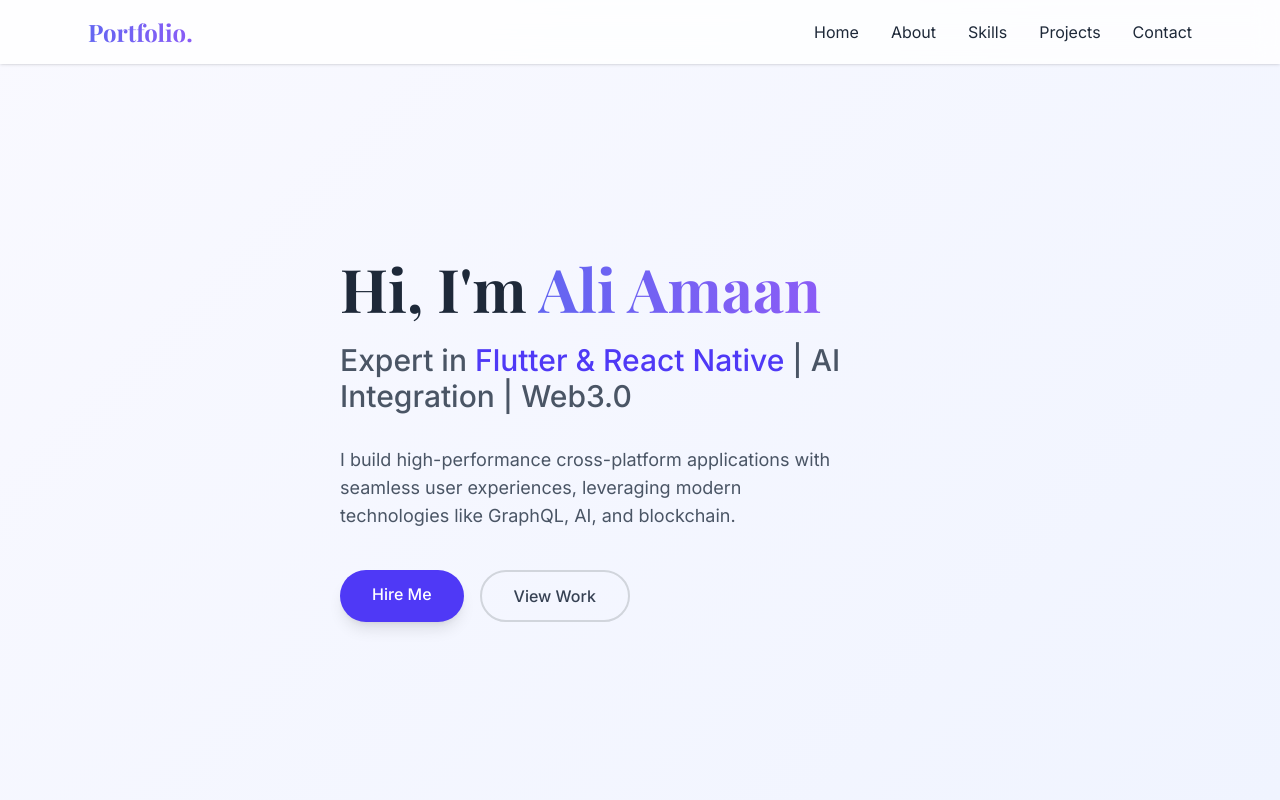
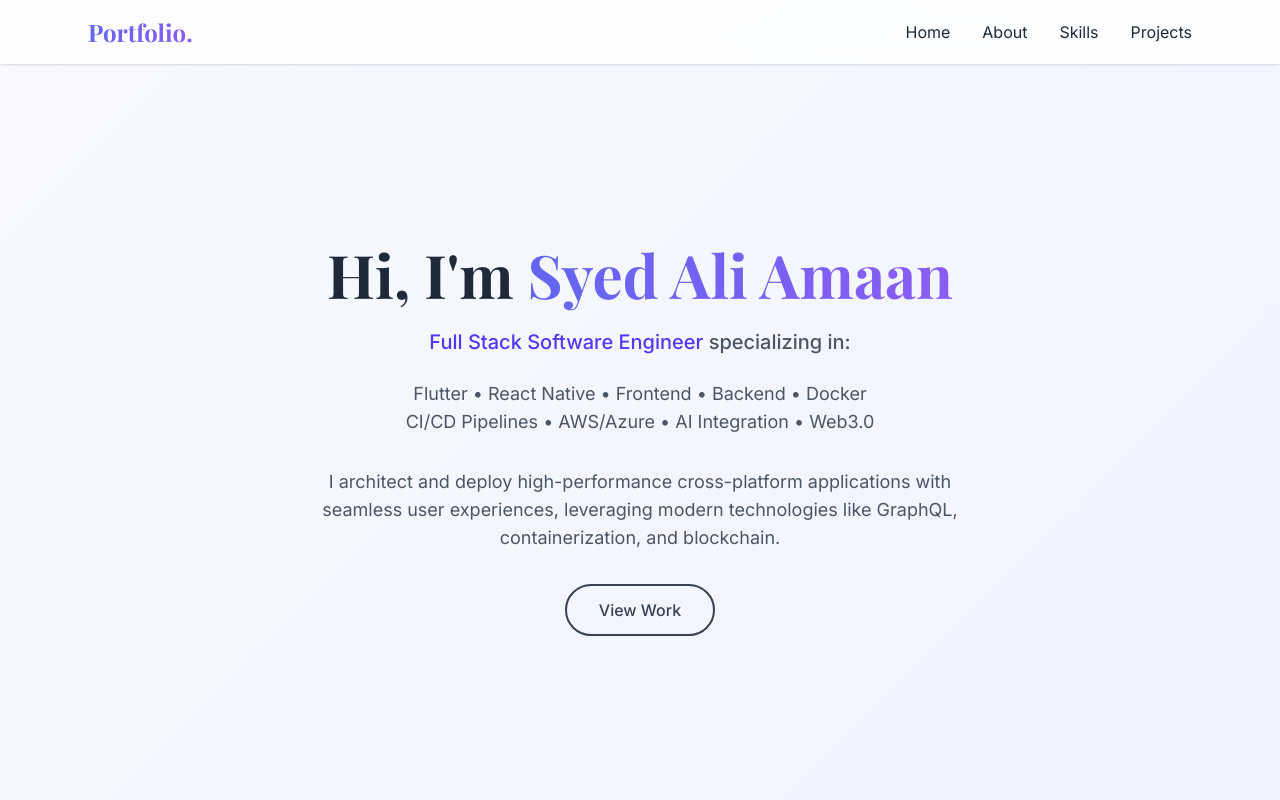
Before and after one commit to aliamaan126/portfolio, a website: page index.html in a window 1280 px wide. Shown: the top 800 px of the page. Drawn offline with nearby package versions, Linux system fonts and the light colour scheme.

Commit message:
updates on view

```diff
--- a/index.html
+++ b/index.html
@@ -4,7 +4,7 @@
 <head>
   <meta charset="UTF-8">
   <meta name="viewport" content="width=device-width, initial-scale=1.0">
-  <title>Modern Portfolio | Flutter & React Native Expert</title>
+  <title>Portfolio | Syed Ali Amaan</title>
   <link href="https://cdnjs.cloudflare.com/ajax/libs/font-awesome/6.4.0/css/all.min.css" rel="stylesheet">
   <link rel="stylesheet" href="./output.css">
   <style>
@@ -78,7 +78,7 @@
         <a href="#about" class="hover:text-indigo-600 transition">About</a>
         <a href="#skills" class="hover:text-indigo-600 transition">Skills</a>
         <a href="#projects" class="hover:text-indigo-600 transition">Projects</a>
-        <a href="#contact" class="hover:text-indigo-600 transition">Contact</a>
+        <!-- <a href="#contact" class="hover:text-indigo-600 transition">Contact</a> -->
       </div>
       <button class="md:hidden text-gray-600">
         <i class="fas fa-bars text-2xl"></i>
@@ -88,49 +88,45 @@
 
   <!-- Hero Section -->
 <section id="home" class="hero-gradient min-h-screen flex items-center pt-20">
-    <div class="max-w-6xl mx-auto px-6 py-20 flex flex-col md:flex-row items-center hero-content">
-      <div class="md:w-3/4 mx-auto mb-12 md:mb-0">
-        <h1 class="text-5xl md:text-6xl font-display font-bold mb-6">
-          Hi, I'm <span class="gradient-text">Ali Amaan</span>
+  <div class="max-w-6xl mx-auto px-6 py-20 flex flex-col md:flex-row items-center hero-content text-center">
+    <div class="mx-auto">
+      <h1 class="text-4xl sm:text-5xl md:text-6xl font-display font-bold mb-6 leading-tight">
+        Hi, I'm <span class="gradient-text">Syed Ali Amaan</span>
       </h1>
-        <h2 class="text-2xl md:text-3xl font-medium text-gray-600 mb-8">
-          Expert in <span class="text-indigo-600">Flutter & React Native</span> | AI Integration | Web3.0
+
+      <h2 class="text-xl sm:text-2xl font-medium text-gray-600 mb-6 max-w-3xl mx-auto leading-relaxed">
+        <span class="text-indigo-600">Full Stack Software Engineer</span> specializing in:
       </h2>
-        <p class="text-lg text-gray-600 mb-10 max-w-lg">
-          I build high-performance cross-platform applications with seamless user experiences, leveraging modern
-          technologies like GraphQL, AI, and blockchain.
+
+      <div class="text-lg text-gray-600 mb-8 max-w-2xl mx-auto leading-relaxed">
+        Flutter • React Native • Frontend • Backend • Docker<br>
+        CI/CD Pipelines • AWS/Azure • AI Integration • Web3.0
+      </div>
+
+      <p class="text-lg text-gray-600 mb-8 max-w-2xl mx-auto leading-relaxed">
+        I architect and deploy high-performance cross-platform applications with seamless user experiences,
+        leveraging modern technologies like GraphQL, containerization, and blockchain.
       </p>
-        <div class="flex space-x-4">
-          <a href="#contact"
-            class="bg-indigo-600 hover:bg-indigo-700 text-white px-8 py-3 rounded-full font-medium transition shadow-lg hover:shadow-indigo-200">
+
+      <div class="flex justify-center gap-4">
+        <!-- <a href="#contact"
+          class="bg-indigo-600 hover:bg-indigo-700 text-white px-8 py-3 rounded-full font-medium transition-all
+                 shadow-lg hover:shadow-indigo-200 transform hover:-translate-y-0.5">
           Hire Me
-          </a>
+        </a> -->
         <a href="#projects"
-            class="border-2 border-gray-300 hover:border-indigo-600 text-gray-700 hover:text-indigo-600 px-8 py-3 rounded-full font-medium transition">
+          class="border-2 border-gray-200 hover:border-indigo-400 text-gray-700 hover:text-indigo-600
+                 px-8 py-3 rounded-full font-medium transition-all hover:bg-gray-50">
           View Work
         </a>
       </div>
     </div>
-      <!-- <div class="md:w-1/2 flex justify-center">
-        <div class="relative">
-          <div
-            class="w-64 h-64 md:w-80 md:h-80 bg-indigo-100 rounded-full overflow-hidden border-8 border-white shadow-xl">
-            <img
-              src="https://images.unsplash.com/photo-1507003211169-0a1dd7228f2d?ixlib=rb-4.0.3&ixid=M3wxMjA3fDB8MHxwaG90by1wYWdlfHx8fGVufDB8fHx8fA%3D%3D&auto=format&fit=crop&w=774&q=80"
-              alt="Profile" class="w-full h-full object-cover">
-          </div>
-          <div class="absolute -bottom-5 -right-5 bg-white p-4 rounded-xl shadow-lg">
-            <div class="text-indigo-600 text-2xl font-bold">5+</div>
-            <div class="text-gray-500 text-sm">Years Experience</div>
-          </div>
-        </div>
-      </div> -->
   </div>
 </section>
 
   <!-- About Section -->
   <section id="about" class="py-20 bg-white">
-    <div class="max-w-6xl mx-auto px-6">
+    <div class="max-w-6xl mx-auto px-6 items-center hero-content text-center">
       <h2 class="text-3xl md:text-4xl font-display font-bold text-center mb-4">
         About <span class="gradient-text">Me</span>
       </h2>
@@ -167,7 +163,7 @@
                 <i class="fas fa-code text-indigo-600"></i>
               </div>
               <div>
-                <div class="font-bold">50+</div>
+                <div class="font-bold">20+</div>
                 <div class="text-sm text-gray-500">Projects</div>
               </div>
             </div>
@@ -181,20 +177,20 @@
               </div>
             </div>
             <div class="flex items-center">
-              <div class="w-12 h-12 rounded-full bg-indigo-100 flex items-center justify-center mr-4">
+              <!-- <div class="w-12 h-12 rounded-full bg-indigo-100 flex items-center justify-center mr-4">
                 <i class="fas fa-award text-indigo-600"></i>
-              </div>
-              <div>
+              </div> -->
+              <!-- <div>
                 <div class="font-bold">5+</div>
                 <div class="text-sm text-gray-500">Awards</div>
-              </div>
+              </div> -->
             </div>
             <div class="flex items-center">
               <div class="w-12 h-12 rounded-full bg-indigo-100 flex items-center justify-center mr-4">
                 <i class="fas fa-mobile-alt text-indigo-600"></i>
               </div>
               <div>
-                <div class="font-bold">20+</div>
+                <div class="font-bold">2+</div>
                 <div class="text-sm text-gray-500">Mobile Apps</div>
               </div>
             </div>
@@ -271,7 +267,7 @@
       </div>
 
       <!-- Additional Achievements -->
-      <div class="mt-12 bg-indigo-50 rounded-xl p-6">
+      <!-- <div class="mt-12 bg-indigo-50 rounded-xl p-6">
         <h3 class="text-xl font-semibold mb-4 text-indigo-800">Academic Achievements</h3>
         <ul class="space-y-3">
           <li class="flex items-start">
@@ -287,7 +283,7 @@
             <span>Top performer in Computer Science during Intermediate studies</span>
           </li>
         </ul>
-      </div>
+      </div> -->
     </div>
   </section>
 
@@ -315,7 +311,7 @@
             <p class="text-gray-600 mb-4">Cisco Networking Academy</p>
             <div class="flex justify-between items-center">
               <span class="text-sm bg-blue-100 text-blue-800 px-3 py-1 rounded-full">CISCO</span>
-              <a href="#" class="text-blue-600 hover:text-blue-800 text-sm font-medium">View Credential</a>
+              <!-- <a href="#" class="text-blue-600 hover:text-blue-800 text-sm font-medium">View Credential</a> -->
             </div>
           </div>
         </div>
@@ -333,7 +329,7 @@
             <p class="text-gray-600 mb-4">Fundamentals of Artificial Intelligence</p>
             <div class="flex justify-between items-center">
               <span class="text-sm bg-red-100 text-red-800 px-3 py-1 rounded-full">IBM</span>
-              <a href="#" class="text-blue-600 hover:text-blue-800 text-sm font-medium">View Credential</a>
+              <!-- <a href="#" class="text-blue-600 hover:text-blue-800 text-sm font-medium">View Credential</a> -->
             </div>
           </div>
         </div>
@@ -351,7 +347,7 @@
             <p class="text-gray-600 mb-4">Exploratory Data Analysis for Machine Learning</p>
             <div class="flex justify-between items-center">
               <span class="text-sm bg-purple-100 text-purple-800 px-3 py-1 rounded-full">IBM</span>
-              <a href="#" class="text-blue-600 hover:text-blue-800 text-sm font-medium">View Credential</a>
+              <!-- <a href="#" class="text-blue-600 hover:text-blue-800 text-sm font-medium">View Credential</a> -->
             </div>
           </div>
         </div>
@@ -369,7 +365,7 @@
             <p class="text-gray-600 mb-4">HTML, CSS, JavaScript Fundamentals</p>
             <div class="flex justify-between items-center">
               <span class="text-sm bg-yellow-100 text-yellow-800 px-3 py-1 rounded-full">IBM</span>
-              <a href="#" class="text-blue-600 hover:text-blue-800 text-sm font-medium">View Credential</a>
+              <!-- <a href="#" class="text-blue-600 hover:text-blue-800 text-sm font-medium">View Credential</a> -->
             </div>
           </div>
         </div>
@@ -387,7 +383,7 @@
             <p class="text-gray-600 mb-4">Natural Processes Simulation</p>
             <div class="flex justify-between items-center">
               <span class="text-sm bg-green-100 text-green-800 px-3 py-1 rounded-full">Coursera</span>
-              <a href="#" class="text-blue-600 hover:text-blue-800 text-sm font-medium">View Credential</a>
+              <!-- <a href="#" class="text-blue-600 hover:text-blue-800 text-sm font-medium">View Credential</a> -->
             </div>
           </div>
         </div>
@@ -405,7 +401,7 @@
             <p class="text-gray-600 mb-4">International English Language Testing System</p>
             <div class="flex justify-between items-center">
               <span class="text-sm bg-indigo-100 text-indigo-800 px-3 py-1 rounded-full">British Council</span>
-              <a href="#" class="text-blue-600 hover:text-blue-800 text-sm font-medium">View Score</a>
+              <!-- <a href="#" class="text-blue-600 hover:text-blue-800 text-sm font-medium">View Score</a> -->
             </div>
           </div>
         </div>
@@ -817,12 +813,12 @@
         </div>
       </div>
 
-      <div class="text-center mt-12">
+      <!-- <div class="text-center mt-12">
         <a href="#" class="inline-flex items-center text-indigo-600 hover:text-indigo-800 font-medium">
           View All Projects
           <i class="fas fa-arrow-right ml-2"></i>
         </a>
-      </div>
+      </div> -->
     </div>
   </section>
 
@@ -918,7 +914,7 @@
   </section>
 
   <!-- Contact Section -->
-  <section id="contact" class="py-20 bg-indigo-50">
+  <!-- <section id="contact" class="py-20 bg-indigo-50">
     <div class="max-w-6xl mx-auto px-6">
       <h2 class="text-3xl md:text-4xl font-display font-bold text-center mb-4">
         Get In <span class="gradient-text">Touch</span>
@@ -1014,7 +1010,7 @@
         </div>
       </div>
     </div>
-  </section>
+  </section> -->
 
   <!-- Footer -->
   <footer class="py-12 bg-gray-900 text-gray-400">
```
Lines whose indentation alone changed are shown as unchanged.
